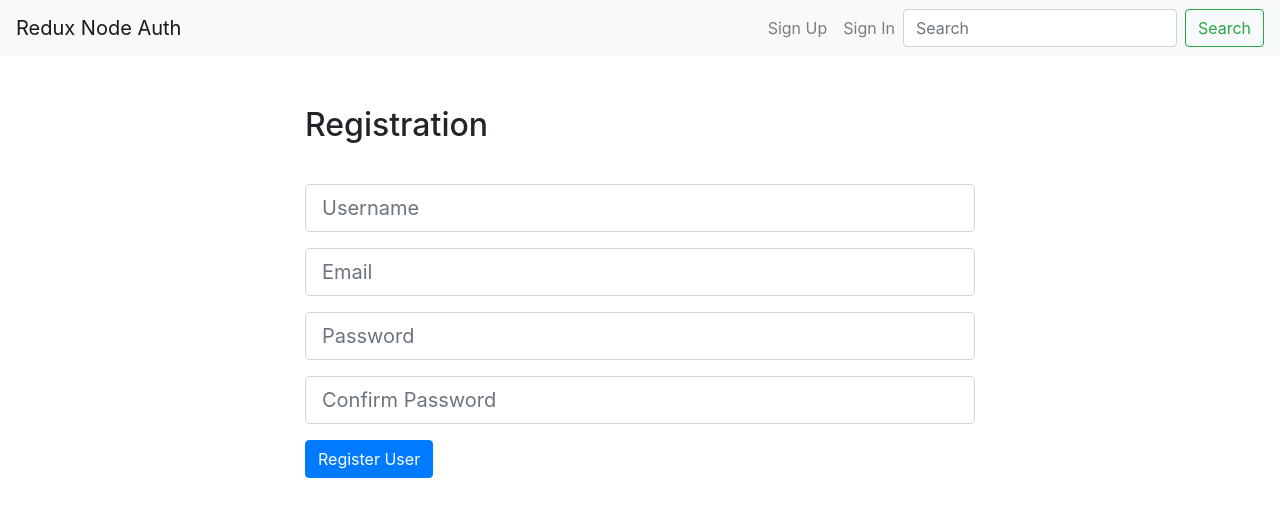
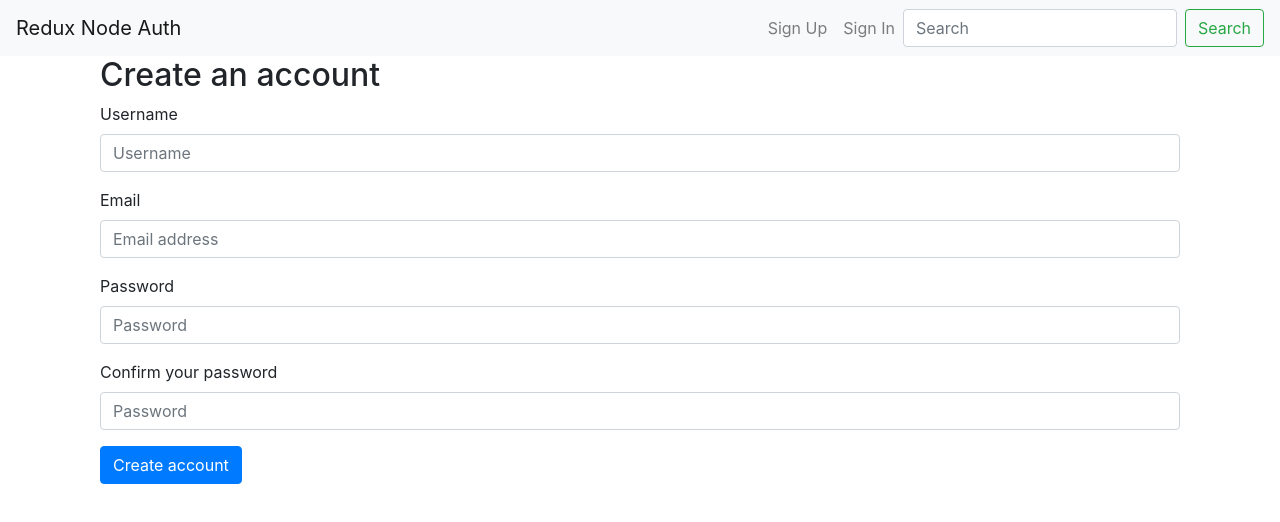
Before and after one commit to Shelagh-Lewins/authest, a React (Create React App) app in the folder frontend/: page /register in a window 1280 px wide. Shown: the top 522 px of the page. Built offline with nearby package versions, Linux system fonts and the light colour scheme.

Commit message:
Started on bootstrap form

```diff
--- a/frontend/package.json
+++ b/frontend/package.json
@@ -12,6 +12,7 @@
     "react-redux": "^6.0.0",
     "react-router-dom": "^4.3.1",
     "react-scripts": "2.1.2",
+    "reactstrap": "^7.0.2",
     "redux": "^4.0.1",
     "redux-thunk": "^2.3.0",
     "updeep": "^1.1.0"
@@ -23,7 +24,7 @@
     "eject": "react-scripts eject"
   },
   "proxy": "http://localhost:8000",
-    "eslintConfig": {
+  "eslintConfig": {
     "extends": [
       "react-app"
     ],
--- a/frontend/src/components/Register.js
+++ b/frontend/src/components/Register.js
@@ -1,6 +1,7 @@
 // Register.js
 
 import React, { Component } from 'react';
+import { Container, Row, Col, Form, Label, Input } from 'reactstrap';
 import { connect } from 'react-redux';
 import PropTypes from 'prop-types';
 import { withRouter } from 'react-router-dom';
@@ -8,7 +9,6 @@ import { registerUser } from '../actions/authentication';
 import classnames from 'classnames';
 
 class Register extends Component {
-
 	constructor() {
 		super();
 		this.state = {
@@ -33,9 +33,10 @@ class Register extends Component {
 		const user = {
 			'username': this.state.username,
 			'email': this.state.email,
-			'password': this.state.password,
-			'password_confirm': this.state.password_confirm
+			'password1': this.state.password,
+			'password2': this.state.password_confirm
 		};
+		console.log('register: ', user);
 		this.props.registerUser(user, this.props.history);
 	}
 
@@ -58,69 +59,85 @@ class Register extends Component {
 
 	render() {
 		const { errors } = this.state;
+
 		return(
-			<div className="container" style={{ 'marginTop': '50px', 'width': '700px' }}>
-				<h2 style={{ 'marginBottom': '40px' }}>Registration</h2>
-				<form onSubmit={ this.handleSubmit }>
+			<Container>
+				<h2>Create an account</h2>
+				<Form onSubmit={this.handleSubmit}>
+					<Row>
+						<Col>
 							<div className="form-group">
-						<input
+								<Label for="username">Username</Label>
+								<Input
 									type="text"
-							placeholder="Username"
-							className={classnames('form-control form-control-lg', {
-								'is-invalid': errors.username
-							})}
 									name="username"
+									id="username"
 									onChange={ this.handleInputChange }
 									value={ this.state.username }
+									placeholder="Username"
 								/>
-						{errors.username && (<div className="invalid-feedback">{errors.username}</div>)}
 							</div>
+						</Col>
+					</Row>
+					<Row>
+						<Col>
 							<div className="form-group">
-						<input
+								<Label for="email">Email</Label>
+								<Input
 									type="email"
-							placeholder="Email"
-							className={classnames('form-control form-control-lg', {
-								'is-invalid': errors.email
-							})}
 									name="email"
+									id="email"
 									onChange={ this.handleInputChange }
 									value={ this.state.email }
+									placeholder="Email address"
 								/>
-						{errors.email && (<div className="invalid-feedback">{errors.email}</div>)}
 							</div>
+						</Col>
+					</Row>
+					<Row>
+						<Col>
 							<div className="form-group">
-						<input
+								<Label for="password">Password</Label>
+								<Input
 									type="password"
-							placeholder="Password"
-							className={classnames('form-control form-control-lg', {
-								'is-invalid': errors.password
-							})}
 									name="password"
+									id="password"
 									onChange={ this.handleInputChange }
 									value={ this.state.password }
+									placeholder="Password"
 								/>
-						{errors.password && (<div className="invalid-feedback">{errors.password}</div>)}
 							</div>
+						</Col>
+					</Row>
+					<Row>
+						<Col>
 							<div className="form-group">
-						<input
+								<Label for="password_confirm">Confirm your password</Label>
+								<Input
 									type="password"
-							placeholder="Confirm Password"
-							className={classnames('form-control form-control-lg', {
-								'is-invalid': errors.password_confirm
-							})}
 									name="password_confirm"
+									id="password_confirm"
 									onChange={ this.handleInputChange }
 									value={ this.state.password_confirm }
+									placeholder="Password"
 								/>
+							</div>
+						</Col>
+					</Row>
+					<Row>
+						<Col>
+							<button type="submit" className="btn btn-primary">
+								Create account
+							</button>
+						</Col>
+					</Row>
+					<Row>
+						<Col>
 							{errors.password_confirm && (<div className="invalid-feedback">{errors.password_confirm}</div>)}
-					</div>
-					<div className="form-group">
-						<button type="submit" className="btn btn-primary">
-							Register User
-						</button>
-					</div>
-				</form>
-			</div>
+						</Col>
+					</Row>
+				</Form>
+			</Container>
 		);
 	}
 }
```
Also changed, not shown: 2 other files (tests, documents, lock files or other folders). Lines whose indentation alone changed are shown as unchanged.
